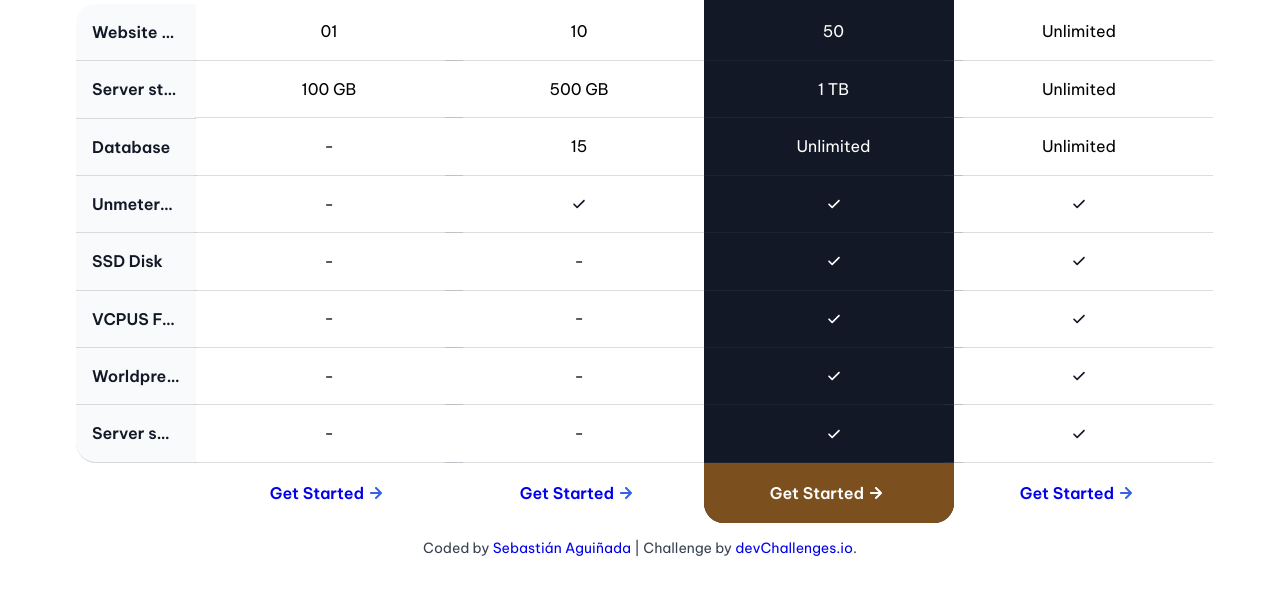
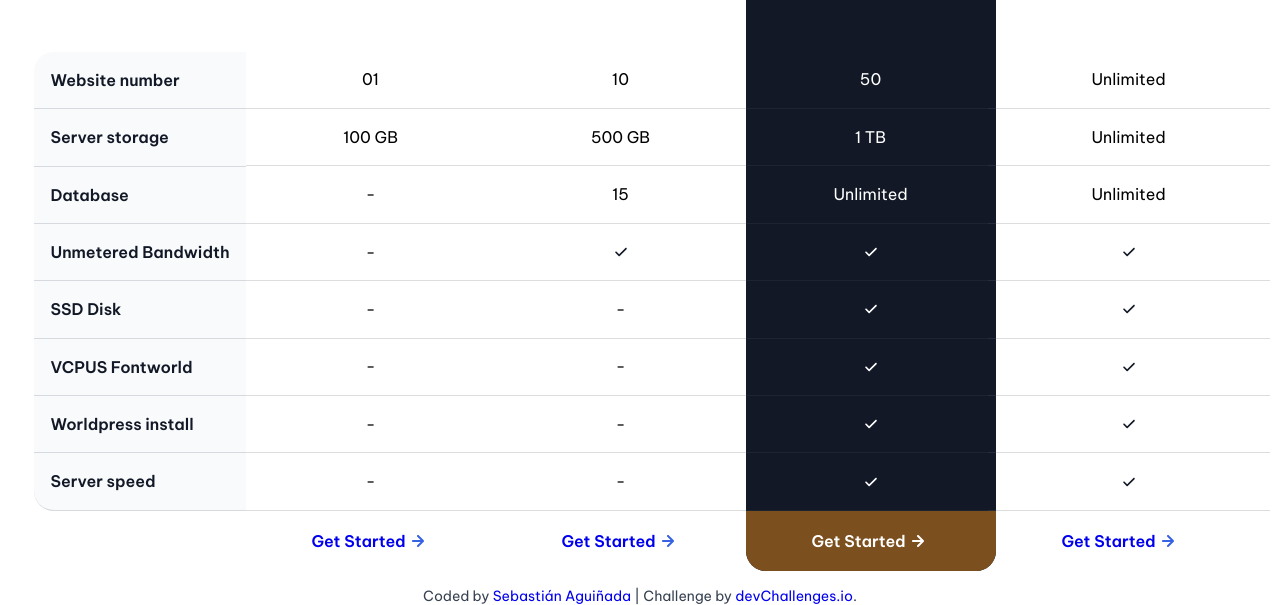
Before and after one commit to Sebascode20/pricing-table-challenge, a plain HTML site: page index.html in a window 1280 px wide. Shown: the part 364-969 px from the top of the page. Before the commit the page ends 921 px from the top, so only its background shows below. Drawn offline with Linux system fonts and the light colour scheme; a web font is replaced by a local one.

Commit message:
Fix visual issues with the edges of the board

```diff
--- a/css/styles.css
+++ b/css/styles.css
@@ -260,10 +260,14 @@ main {
   }
 
   .container__features {
-    margin-top: 10.2rem;
+    margin-top: 13.2rem;
     line-height: 3.519;
     height: 49.57px;
     min-width: 128px;
+  }
+
+  .features {
+    max-width: initial;
   }
 
   .free-membership__header .price,
@@ -286,8 +290,7 @@ main {
   .popular__membership-features,
   .enterprise-membership__features,
   .free-membership__features {
-    margin-top: 0.4rem;
-    margin-inline: -0.563rem;
+    margin-top: 3.4rem;
     line-height: 2.8;
   }
 
--- a/index.html
+++ b/index.html
@@ -210,7 +210,7 @@
       </section>
     </main>
     <footer class="author-info">
-      Coded by <a href="#">Sebastián Aguiñada</a> | Challenge by
+      Coded by <a href="https://www.linkedin.com/in/sebasti%C3%A1n-emilio-agui%C3%B1ada-coto-497a3527b/">Sebastián Aguiñada</a> | Challenge by
       <a href="https://www.devchallenges.io?ref=challenge" target="_blank"
         >devChallenges.io</a
       >.
```
